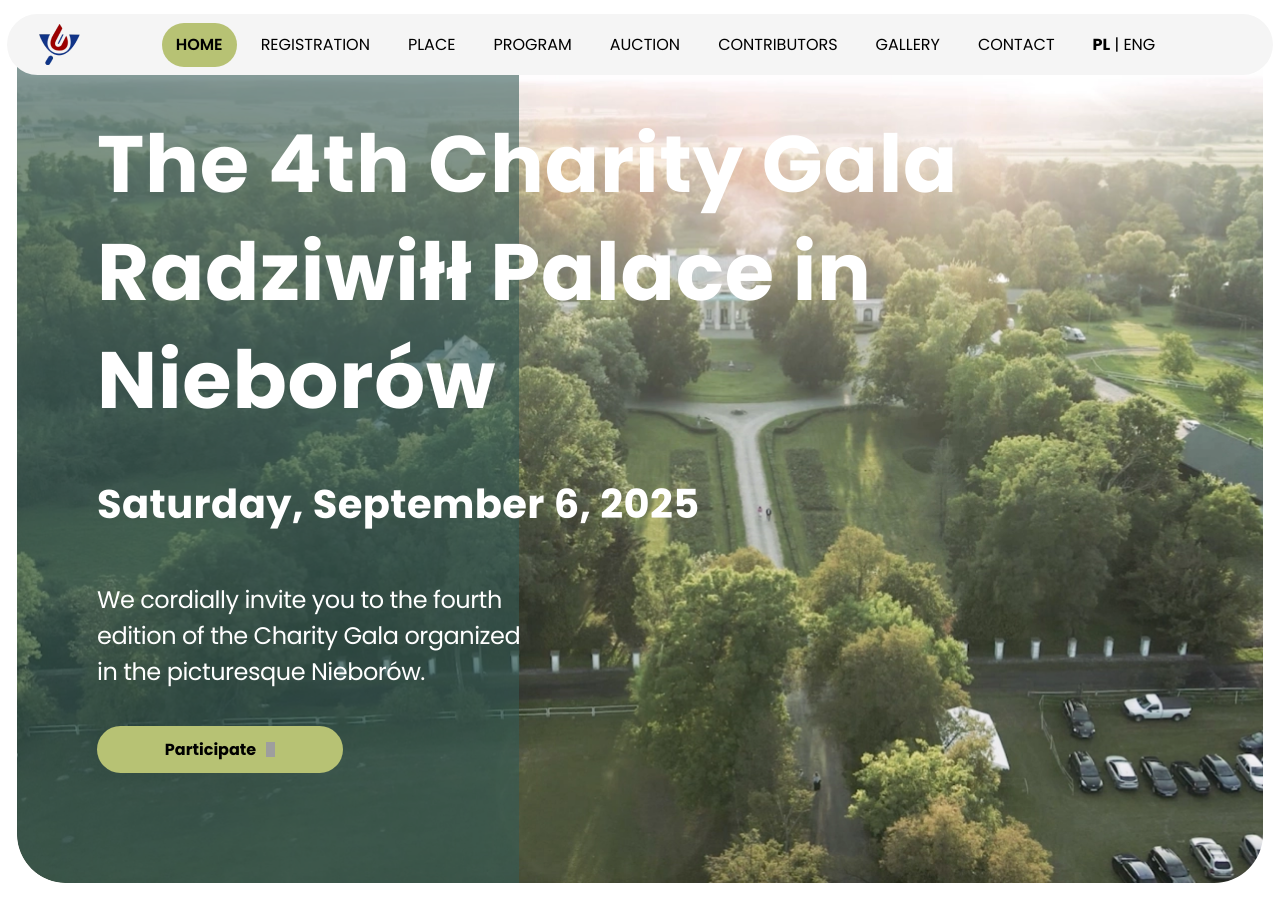
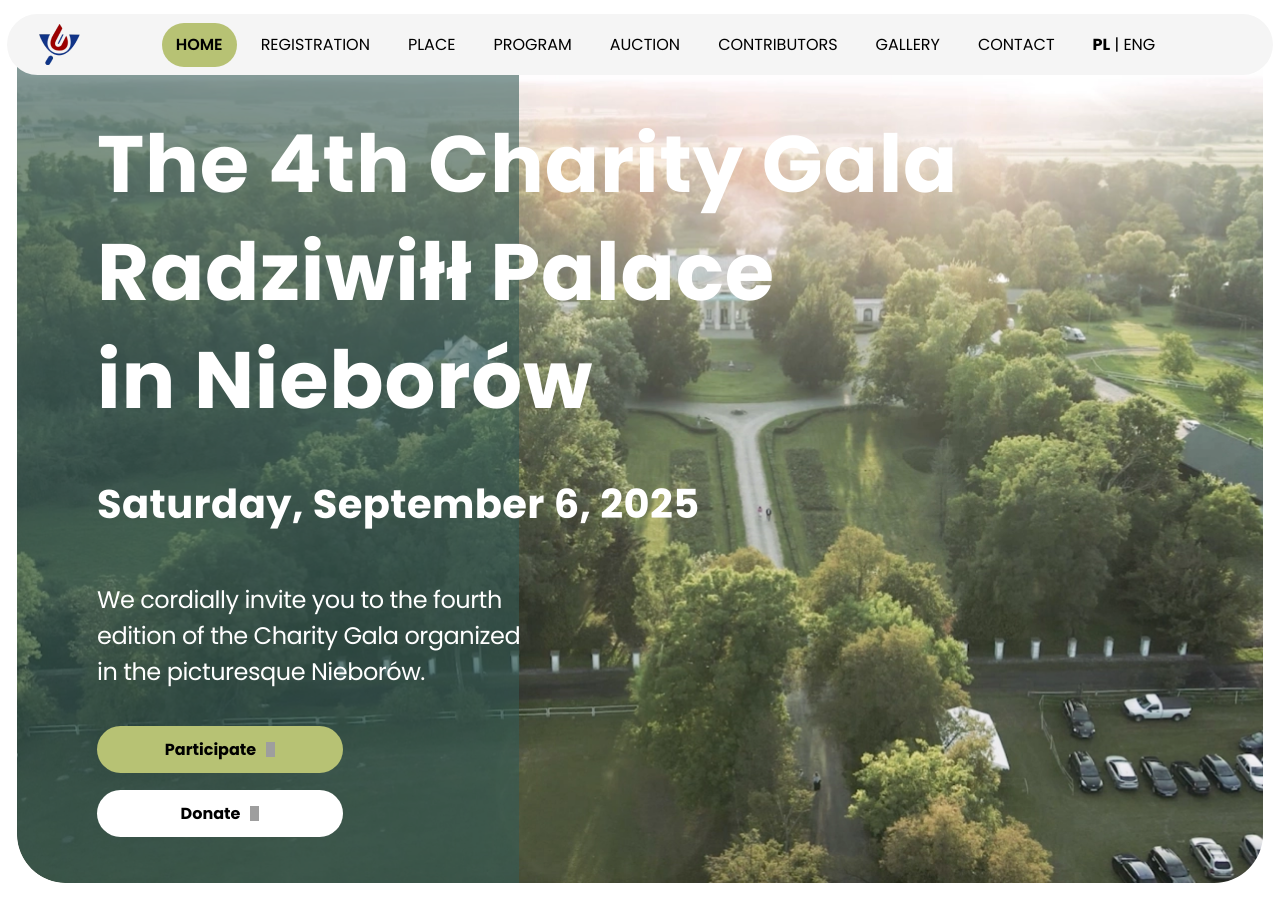
Before and after one commit to Fundacja-hematologiczna/gala, a React (Vite) app: page /#/ in a window 1280 px wide. Shown: the top 924 px of the page. Built offline with nearby package versions, Linux system fonts and the light colour scheme; grey boxes are pictures that could not be loaded.

Commit message:
fix welcome

```diff
--- a/src/languages/en.json
+++ b/src/languages/en.json
@@ -10,7 +10,7 @@
     "CONTACT": "contact"
   },
   "MAIN_PAGE": {
-    "HEADER_TITLE": "The 4th Charity Gala \nRadziwiłł Palace in Nieborów",
+    "HEADER_TITLE": "The 4th Charity Gala \nRadziwiłł Palace \n in Nieborów",
     "HEADER_DATE": "Saturday, September 6, 2025",
     "HEADER_BODY": "We cordially invite you to the fourth \nedition of the Charity Gala organized \nin the picturesque Nieborów.",
     "HEADER_BUTTON": "Participate",
--- a/src/languages/pl.json
+++ b/src/languages/pl.json
@@ -10,7 +10,7 @@
     "CONTACT": "kontakt"
   },
   "MAIN_PAGE": {
-    "HEADER_TITLE": "IV Gala \nCharytatywna — Pałac Radziwiłłów w Nieborowie",
+    "HEADER_TITLE": "IV Gala Charytatywna \n Pałac  Radziwiłłów\n  w Nieborowie",
     "HEADER_DATE": "Sobota, 6 września 2025",
     "HEADER_BODY": "Serdecznie zapraszamy na czwartą \nedycję Gali Charytatywnej organizowanej \nw malowniczym Nieborowie.",
     "HEADER_BUTTON": "Zgłoś swój udział",
--- a/src/pages/Home/HomeDonate.jsx
+++ b/src/pages/Home/HomeDonate.jsx
@@ -21,13 +21,13 @@ export const HomeDonate = ({ onClick }) => {
               onClick={() => onClick('/contributors')}>
               {t('MAIN_PAGE.AUCTION_ITEM_BUTTON_1')}
             </button>
-            <button
+            {/* <button
               className="Home__donateItem__buttons-button"
               onClick={() => {
                 onClick('/rejestracja#platnosci');
               }}>
               {t('MAIN_PAGE.AUCTION_ITEM_BUTTON_2')}
-            </button>
+            </button> */}
           </div>
         </div>
       </div>
--- a/src/pages/Home/HomeWelcome.jsx
+++ b/src/pages/Home/HomeWelcome.jsx
@@ -55,6 +55,21 @@ export const HomeWelcome = ({
               navigateTo={'/rejestracja'}
               arrow={'true'}
             />
+
+<Button
+              buttonLabel={t('MAIN_PAGE.AUCTION_ITEM_BUTTON_2')}
+              backgroundColor={'#FFFFFF'}
+              navigateTo={'/rejestracja#platnosci'}
+              arrow={'false'}
+            />
+
+{/* <button
+              className="Home__donateItem__buttons-button"
+              onClick={() => {
+                onClick('/rejestracja#platnosci');
+              }}>
+              {t('MAIN_PAGE.AUCTION_ITEM_BUTTON_2')}
+            </button> */}
           </div>
         </div>
       </div>
--- a/src/pages/Home/home.scss
+++ b/src/pages/Home/home.scss
@@ -138,6 +138,9 @@
 
 .Home__sectionWelcome-button {
   width: 246px;
+  display: flex;
+  flex-direction: column;
+  gap: 17px;
 }
 
 .home__sectionWelcomeMobile {
```
Also changed, not shown: src/pages/Admin/Admin.jsx (added), 5 other files (tests, documents, lock files or other folders).
